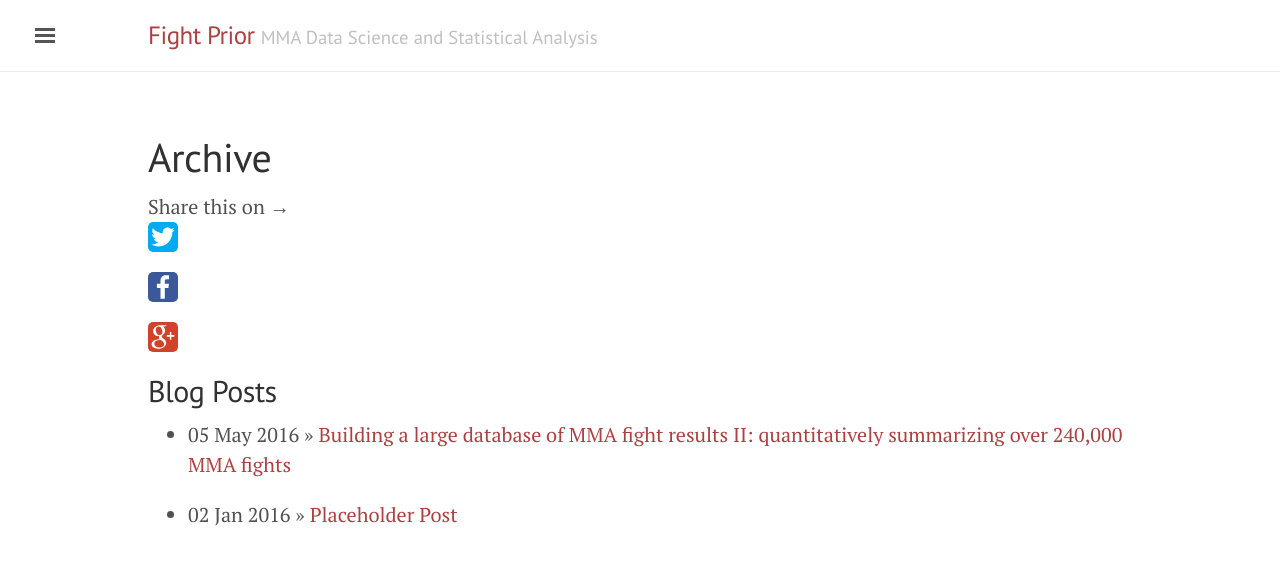
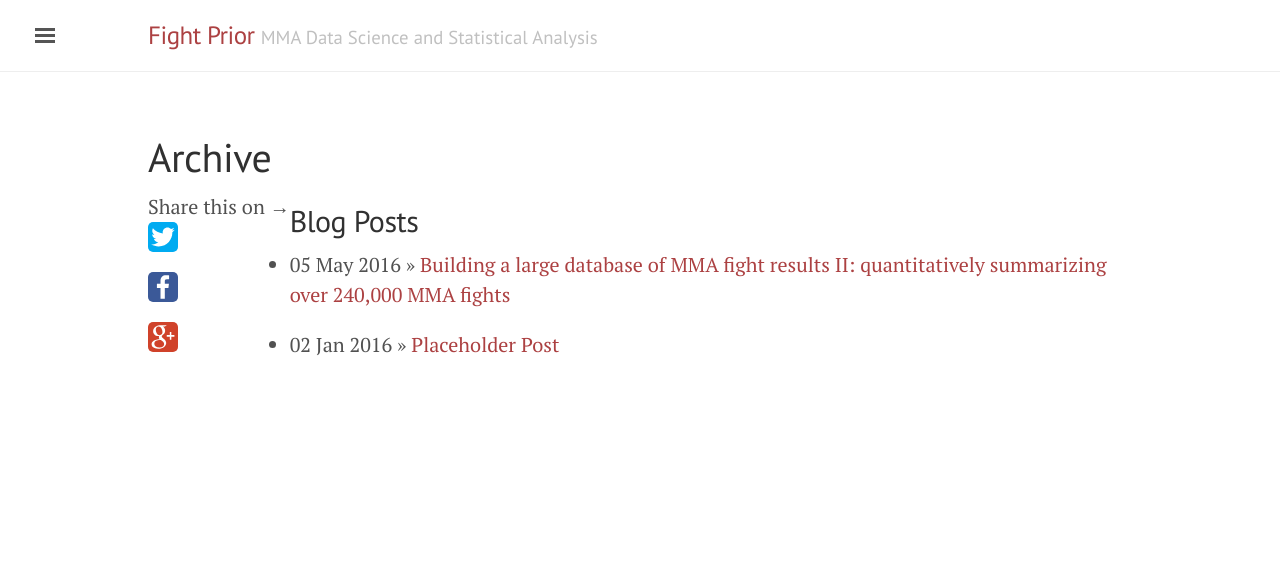
Before and after one commit to fightprior/fightprior.github.io, a Jekyll site: the page built from archive.md, in a window 1280 px wide. Shown: the top 564 px of the page. Built offline with Jekyll 4.4.1, drawn with Linux system fonts in a browser that asks for light colours.

Commit message:
adding new CSS file for additional formatting

```diff
--- a/_includes/head.html
+++ b/_includes/head.html
@@ -18,6 +18,7 @@
   <link rel="stylesheet" href="{{ site.baseurl }}/public/css/poole.css">
   <link rel="stylesheet" href="{{ site.baseurl }}/public/css/syntax.css">
   <link rel="stylesheet" href="{{ site.baseurl }}/public/css/lanyon.css">
+  <link rel="stylesheet" href="{{ site.baseurl }}/public/css/extras.css">
   <link rel="stylesheet" href="https://fonts.googleapis.com/css?family=PT+Serif:400,400italic,700%7CPT+Sans:400">
 
   <!-- Icons -->
--- /dev/null
+++ b/public/css/extras.css
@@ -0,0 +1,8 @@
+
+/*
+ * Social icon positioning
+ */
+
+.share-page{
+    float:left;
+}
```
Also changed, not shown: _includes/social-share.html (+7 -1 lines).
